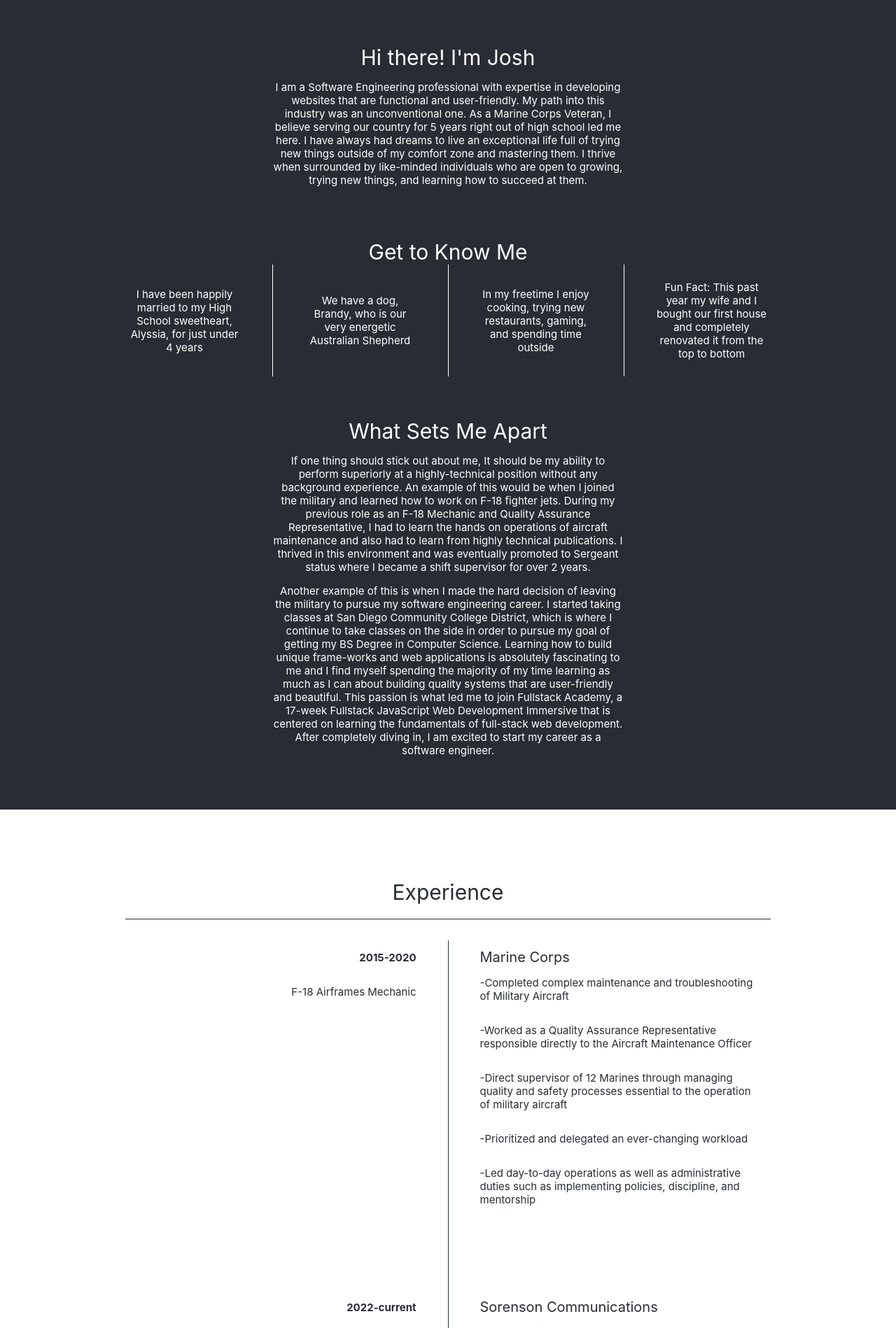
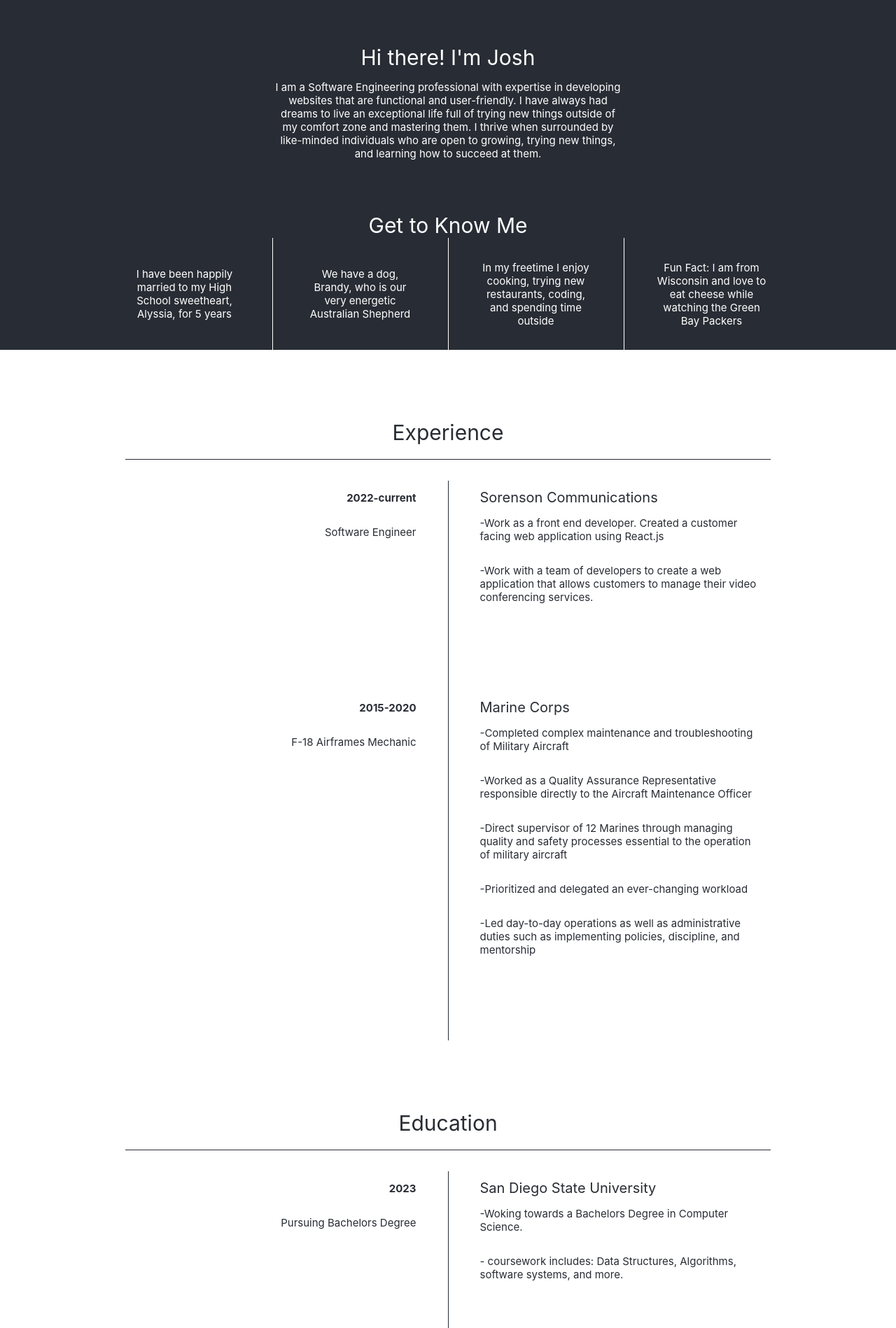
Before and after one commit to joshconstine/josh-website, a React (Create React App) app: page / in a window 1280 px wide. Shown: the part 682-2580 px from the top of the page at 70% size. Built offline with nearby package versions, Linux system fonts and the light colour scheme.

Commit message:
updated experience and about me sections

```diff
--- a/src/About.js
+++ b/src/About.js
@@ -46,13 +46,11 @@ function About() {
 
         <p>
           I am a Software Engineering professional with expertise in developing
-          websites that are functional and user-friendly. My path into this
-          industry was an unconventional one. As a Marine Corps Veteran, I
-          believe serving our country for 5 years right out of high school led
-          me here. I have always had dreams to live an exceptional life full of
-          trying new things outside of my comfort zone and mastering them. I
-          thrive when surrounded by like-minded individuals who are open to
-          growing, trying new things, and learning how to succeed at them.
+          websites that are functional and user-friendly. I have always had
+          dreams to live an exceptional life full of trying new things outside
+          of my comfort zone and mastering them. I thrive when surrounded by
+          like-minded individuals who are open to growing, trying new things,
+          and learning how to succeed at them.
         </p>
       </Box>
       <a>Get to Know Me</a>
@@ -71,7 +69,7 @@ function About() {
         >
           <p>
             I have been happily married to my High School sweetheart, Alyssia,
-            for just under 4 years
+            for 5 years
           </p>
         </Box>
         <Box
@@ -95,7 +93,7 @@ function About() {
           sx={{ width: { xs: 300, sm: 160, md: 160, lg: 160 } }}
         >
           <p>
-            In my freetime I enjoy cooking, trying new restaurants, gaming, and
+            In my freetime I enjoy cooking, trying new restaurants, coding, and
             spending time outside
           </p>
         </Box>
@@ -108,53 +106,15 @@ function About() {
           sx={{ width: { xs: 300, sm: 160, md: 160, lg: 160 } }}
         >
           <p>
-            Fun Fact: This past year my wife and I bought our first house and
-            completely renovated it from the top to bottom
+            Fun Fact: I am from Wisconsin and love to eat cheese while watching
+            the Green Bay Packers
           </p>
-          {/* <ExpandMore
-            expand={expanded}
-            onClick={handleExpandClick}
-            aria-expanded={expanded}
-            aria-label="show more"
-          >
-            <ExpandMoreIcon />
-          </ExpandMore> */}
         </Box>
       </Container>
 
       <Collapse in={expanded} timeout="auto" unmountOnExit>
         <h1>photos here</h1>
       </Collapse>
-
-      <Box className="paragraph font">
-        <a className="spaceAbove">What Sets Me Apart</a>
-        <p>
-          If one thing should stick out about me, It should be my ability to
-          perform superiorly at a highly-technical position without any
-          background experience. An example of this would be when I joined the
-          military and learned how to work on F-18 fighter jets. During my
-          previous role as an F-18 Mechanic and Quality Assurance
-          Representative, I had to learn the hands on operations of aircraft
-          maintenance and also had to learn from highly technical publications.
-          I thrived in this environment and was eventually promoted to Sergeant
-          status where I became a shift supervisor for over 2 years.
-        </p>
-        <p>
-          Another example of this is when I made the hard decision of leaving
-          the military to pursue my software engineering career. I started
-          taking classes at San Diego Community College District, which is where
-          I continue to take classes on the side in order to pursue my goal of
-          getting my BS Degree in Computer Science. Learning how to build unique
-          frame-works and web applications is absolutely fascinating to me and I
-          find myself spending the majority of my time learning as much as I can
-          about building quality systems that are user-friendly and beautiful.
-          This passion is what led me to join Fullstack Academy, a 17-week
-          Fullstack JavaScript Web Development Immersive that is centered on
-          learning the fundamentals of full-stack web development. After
-          completely diving in, I am excited to start my career as a software
-          engineer.
-        </p>
-      </Box>
     </Box>
   );
 }
--- a/src/Education.js
+++ b/src/Education.js
@@ -7,11 +7,33 @@ function Experience() {
       <a id="education" className="sections">
         Education
       </a>
-      <Box className="horizontalLine" />
+      <Box className="horizontalLine" />{" "}
       <Box sx={{ display: "flex", width: "100%", justifyContent: "center" }}>
         <Box className="sideByside">
-          <p className="bold">2015-2020</p>
-          <p>Computer Science</p>
+          <p className="bold">2023</p>
+          <p>Pursuing Bachelors Degree</p>
+        </Box>
+        <Box
+          className="verticalLine"
+          sx={{ backgroundColor: "#282c34", height: 500 }}
+        />
+        <Box className="sideBysideR" sx={{ alignItems: "flex-start" }}>
+          <Typography variant="p" sx={{ fontSize: 20, paddingTop: 1.5 }}>
+            San Diego State University
+          </Typography>
+          <p className="alignL">
+            -Woking towards a Bachelors Degree in Computer Science.
+          </p>
+          <p className="alignL">
+            - coursework includes: Data Structures, Algorithms, software
+            systems, and more.
+          </p>
+        </Box>
+      </Box>
+      <Box sx={{ display: "flex", width: "100%", justifyContent: "center" }}>
+        <Box className="sideByside">
+          <p className="bold">2020-2023</p>
+          <p>Associates Degree Computer Science</p>
         </Box>
         <Box
           className="verticalLine"
@@ -22,16 +44,12 @@ function Experience() {
             San Diego Community College District
           </Typography>
           <p className="alignL">
-            -On track to recieve an Associates Degree in computer science Spring
-            2023.
+            -Leaned the fundamentals of computer science including data
+            structures, algorithms, and object oriented programming.
           </p>
           <p className="alignL">
-            -I plan on transfering to San Diego State University in the fall of
-            2023.
-          </p>
-          <p className="alignL">
-            I am interested in joining the robotics club when I return to San
-            Diego.
+            - Colaborated with other students to complete projects and
+            assignments.
           </p>
         </Box>
       </Box>
--- a/src/Experience.js
+++ b/src/Experience.js
@@ -9,6 +9,35 @@ function Experience() {
         Experience
       </a>
       <Box className="horizontalLine" />
+      <Box
+        sx={{
+          display: "flex",
+          width: "100%",
+          justifyContent: "center",
+        }}
+      >
+        <Box className="sideByside">
+          <p className="bold">2022-current</p>
+          <p>Software Engineer</p>
+        </Box>
+        <Box
+          className="verticalLine"
+          sx={{ backgroundColor: "#282c34", height: 300 }}
+        />
+        <Box className="sideBysideR" sx={{ alignItems: "flex-start" }}>
+          <Typography variant="p" sx={{ fontSize: 20, paddingTop: 1.5 }}>
+            Sorenson Communications
+          </Typography>
+          <p className="alignL">
+            -Work as a front end developer. Created a customer facing web
+            application using React.js
+          </p>
+          <p className="alignL">
+            -Work with a team of developers to create a web application that
+            allows customers to manage their video conferencing services.
+          </p>
+        </Box>
+      </Box>
       <Box sx={{ display: "flex", width: "100%", justifyContent: "center" }}>
         <Box className="sideByside">
           <p className="bold">2015-2020</p>
@@ -43,36 +72,6 @@ function Experience() {
           </p>
         </Box>
       </Box>
-      <Box
-        sx={{
-          display: "flex",
-          width: "100%",
-          justifyContent: "center",
-          marginBottom: 10,
-        }}
-      >
-        <Box className="sideByside">
-          <p className="bold">2022-current</p>
-          <p>Software Engineer</p>
-        </Box>
-        <Box
-          className="verticalLine"
-          sx={{ backgroundColor: "#282c34", height: 300 }}
-        />
-        <Box className="sideBysideR" sx={{ alignItems: "flex-start" }}>
-          <Typography variant="p" sx={{ fontSize: 20, paddingTop: 1.5 }}>
-            Sorenson Communications
-          </Typography>
-          <p className="alignL">
-            -Work as a front end developer. Created a customer facing web
-            application using React.js
-          </p>
-          <p className="alignL">
-            -Work with a team of developers to create a web application that
-            allows customers to manage their video conferencing services.
-          </p>
-        </Box>
-      </Box>
     </Box>
   );
 }
```
